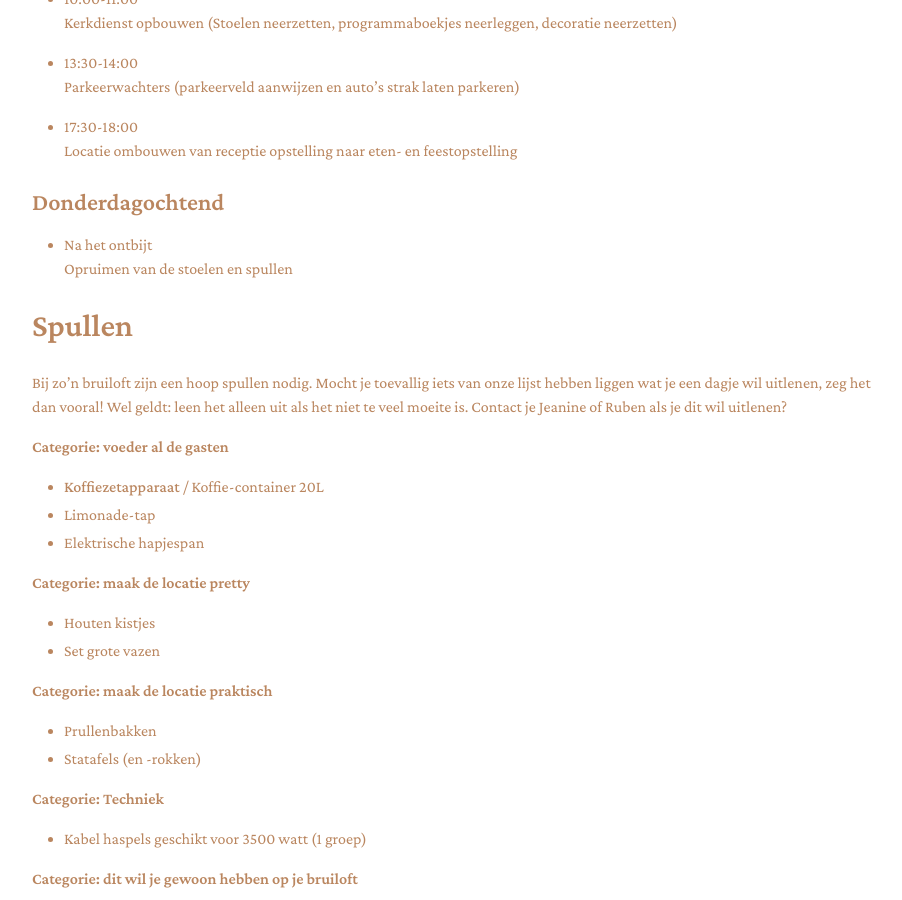
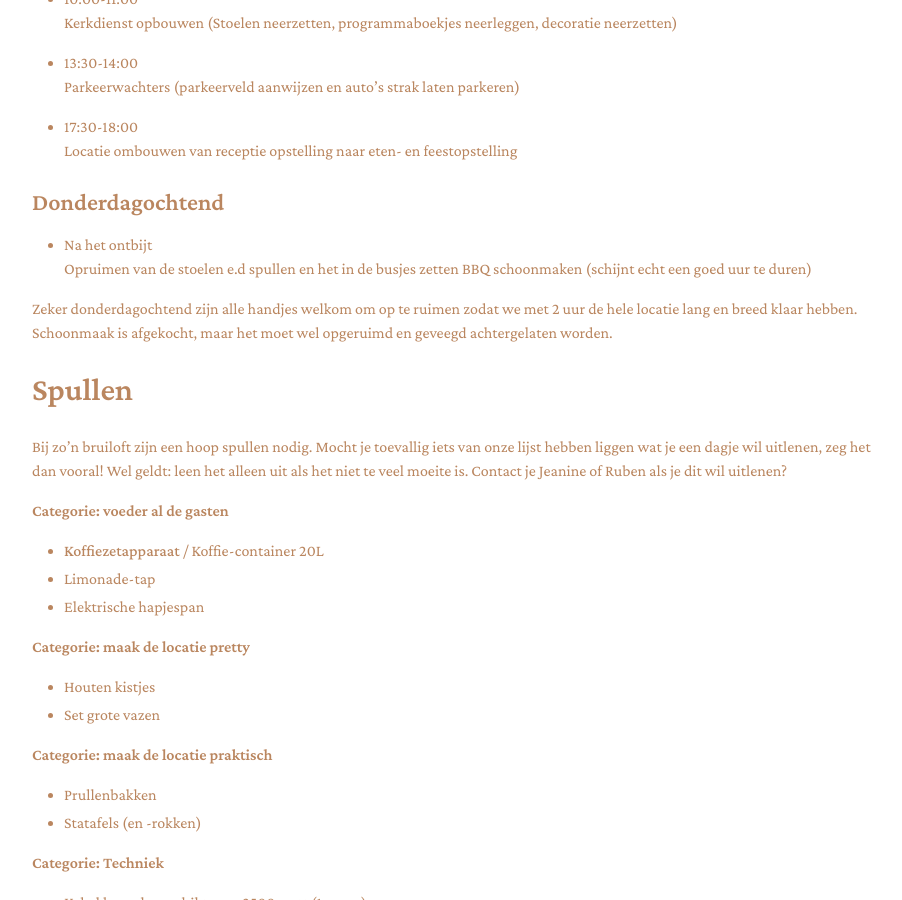
Before and after one commit to RubenSmit/bruiloftjeanineenruben.nl, a Jekyll site: the page built from help_mee.markdown, in a window 1280 px wide and 900 px high, scrolled down 1051 px. Shown: the whole window, without its empty margins (176-1078 px from the left). Built offline with Jekyll 4.4.1, drawn with Linux system fonts in a browser that asks for light colours.

Commit message:
Update help_mee.markdown

```diff
--- a/help_mee.markdown
+++ b/help_mee.markdown
@@ -20,7 +20,10 @@ De ceremoniemeesters weten precies wat er moet gebeuren, dus die kunnen het t.z.
 
 ### Donderdagochtend
 - Na het ontbijt
-  Opruimen van de stoelen en spullen
+  Opruimen van de stoelen e.d spullen en het in de busjes zetten
+  BBQ schoonmaken (schijnt echt een goed uur te duren)
+
+Zeker donderdagochtend zijn alle handjes welkom om op te ruimen zodat we met 2 uur de hele locatie lang en breed klaar hebben. Schoonmaak is afgekocht, maar het moet wel opgeruimd en geveegd achtergelaten worden.
 
 ## Spullen
 Bij zo'n bruiloft zijn een hoop spullen nodig. Mocht je toevallig iets van onze lijst hebben liggen wat je een dagje wil uitlenen, zeg het dan vooral! Wel geldt: leen het alleen uit als het niet te veel moeite is.
```
